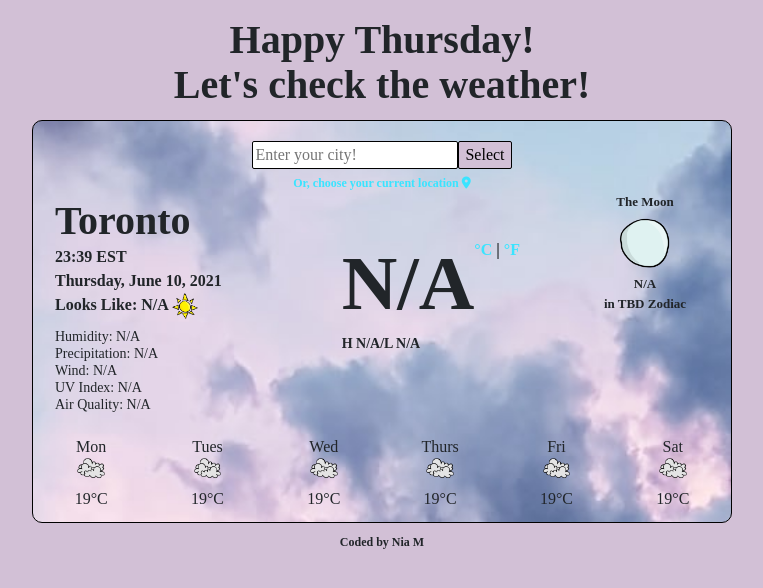
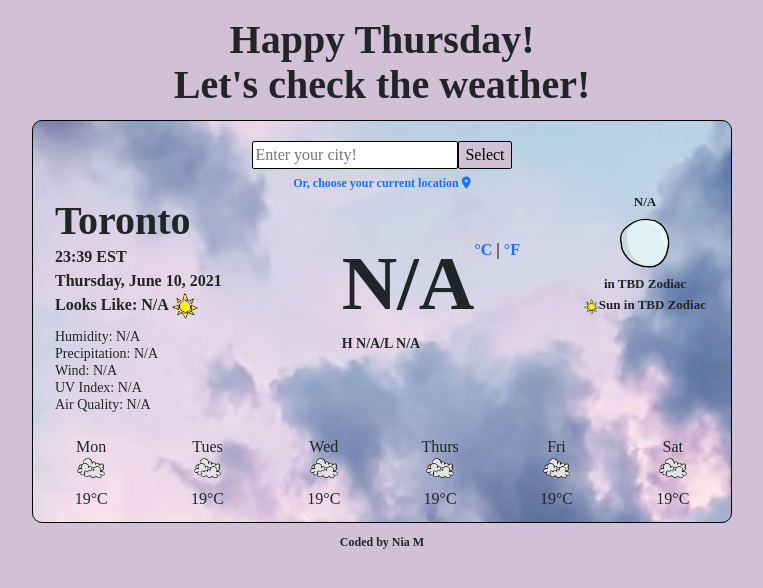
Before and after one commit to niameansbright/NiaM-Weather-App, a plain HTML site: page index.html in a window 1280 px wide. Shown: the whole page, without its empty margins (258-1021 px from the left). Drawn offline with nearby package versions, Linux system fonts and the light colour scheme; no server answers; files whose address does not match are found by name; a web font is replaced by a local one.

Commit message:
Moon Column / CSS Update

```diff
--- a/index.html
+++ b/index.html
@@ -84,15 +84,16 @@
 
           <div class="col-3">
             <div class="moonforecast">
-              <p><strong>The Moon</strong></p>
+              <p><span id="moonphase">N/A</span></p>
               <br />
               <div id="moonImg">
                 <img id="moon" src="src/Moons/Full Moon.png" />
               </div>
               <br />
-              <p><span id="moonphase">N/A</span></p>
-              <br />
               <p>in <span id="moonsign">TBD Zodiac</span></p>
+              <br/><p><span id="sunsignImg"
+                  ><img src="src/Icons/Clear.png" /></span
+                >Sun in <span id="sunsign">TBD Zodiac</span></p>
             </div>
           </div>
         </div>
--- a/style.css
+++ b/style.css
@@ -82,7 +82,7 @@ form {
 }
 a:link {
   text-decoration: none;
-  color: #3ae4ff;
+  color: #1672fc;
 }
 a:hover {
   cursor: pointer;
@@ -103,6 +103,9 @@ a:hover {
   margin: 0 auto;
   padding: 0px;
 }
+#sunsignImg img {
+  width: 10%;
+}
 .extendedforecast {
   text-align: center;
   line-height: 7px;
```
